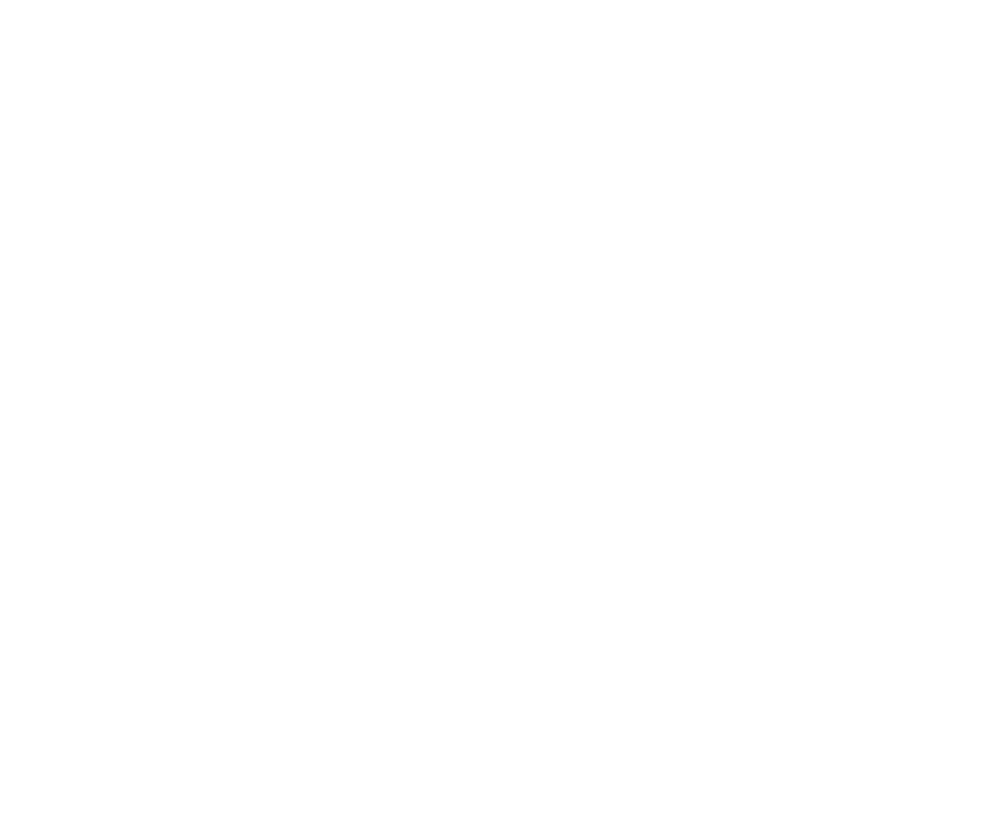
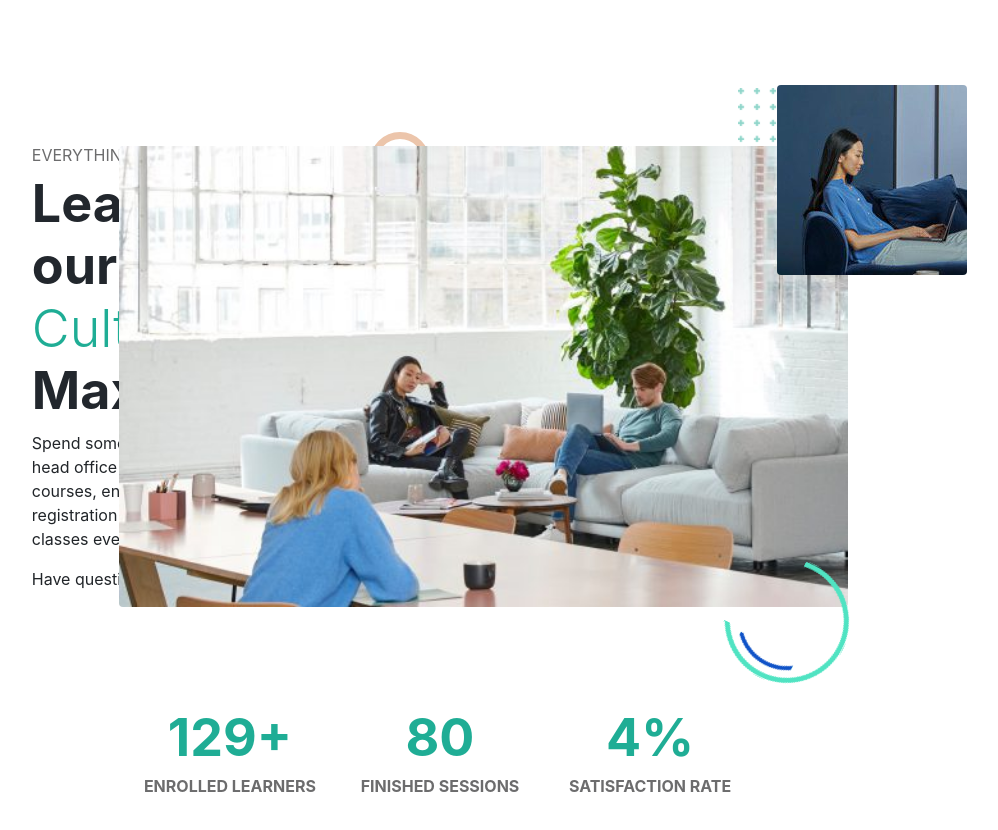
Before and after one commit to LorenzoAriatta/proj-html-vuejs, a Vue app: page / in a window 1280 px wide. Shown: the part 776-1606 px from the top of the page, without its empty margins (200-1198 px from the left). Before the commit the page ends 800 px from the top, so only its background shows below. Built offline with nearby package versions, Linux system fonts and the light colour scheme.

Commit message:
first section complete

```diff
--- a/src/App.vue
+++ b/src/App.vue
@@ -2,18 +2,21 @@
   <div id="app">
     <Header />
     <JumboComponent />
+    <MainCompenent />
   </div>
 </template>
 
 <script>
 import Header from "@/components/Header.vue";
 import JumboComponent from "@/components/JumboComponent.vue";
+import MainCompenent from "@/components/MainComponent.vue";
 
 export default {
   name: "App",
   components: {
     Header,
     JumboComponent,
+    MainCompenent,
   },
 };
 </script>
--- /dev/null
+++ b/src/components/About.vue
@@ -0,0 +1,119 @@
+<template>
+  <div class="la-container flex-column py-5">
+    <div class="row">
+      <div class="txt col-5">
+        <h6>EVERYTHING IN <strong class="fw-bold">MAXCOACH</strong></h6>
+        <h1>
+          Learn about our <span class="span-title">Work Culture</span> at
+          MaxCoach
+        </h1>
+        <p>
+          Spend some time to visit our website or head office and discover our
+          current courses, enrollment precedure, and registration deadline.
+          We're opening new classes every beginning of each month.
+        </p>
+        <p>
+          Have questions?
+          <span
+            ><a class="link" href="#"
+              >Get Free Guide <i class="fa-solid fa-arrow-right-long"></i></a
+          ></span>
+        </p>
+        <div class="circle"></div>
+        <div class="grid">
+          <img src="@/assets/maxcoach-shape-07-150x150.png" alt="#" />
+        </div>
+      </div>
+      <div class="content col-7 d-flex justify-content-end">
+        <img class="rounded" src="@/assets/stock-full-hd-10.jpg" alt="#" />
+        <div class="img-desi">
+          <img class="rounded" src="@/assets/about-us-01.jpg" alt="#" />
+        </div>
+        <div class="round-shape">
+          <img src="@/assets/maxcoach-shape-02.png" alt="#" />
+        </div>
+      </div>
+    </div>
+    <div class="row justify-content-center data">
+      <div class="col-3 text-center">
+        <h1>129+</h1>
+        <h6>ENROLLED LEARNERS</h6>
+      </div>
+      <div class="col-3 text-center">
+        <h1>80</h1>
+        <h6>FINISHED SESSIONS</h6>
+      </div>
+      <div class="col-3 text-center">
+        <h1>4%</h1>
+        <h6>SATISFACTION RATE</h6>
+      </div>
+    </div>
+  </div>
+</template>
+
+<script>
+export default {
+  name: "AboutComp",
+};
+</script>
+
+<style scoped lang="scss">
+.la-container {
+  width: 65%;
+  margin: 0 auto;
+}
+.txt {
+  position: relative;
+}
+.circle {
+  position: absolute;
+  bottom: 90%;
+  left: 100%;
+  height: 60px;
+  width: 60px;
+  background-color: white;
+  border-radius: 50%;
+  border: 7px solid #ecc5ab;
+}
+h6 {
+  font-weight: 400;
+  color: #6c6c6d;
+}
+h1 {
+  color: #22272d;
+  font-size: 52px;
+  font-weight: 700;
+  & .span-title {
+    color: #1fad95;
+    font-weight: 300;
+  }
+}
+.content {
+  position: relative;
+}
+.img-desi {
+  position: absolute;
+  bottom: 72%;
+  left: 83%;
+}
+.grid {
+  position: absolute;
+  left: 205%;
+  bottom: 80%;
+}
+.round-shape {
+  position: absolute;
+  left: 72%;
+  top: 90%;
+}
+.data {
+  margin-top: 100px;
+  & h1 {
+    color: #1fad95;
+    font-weight: 700;
+  }
+  & h6 {
+    font-weight: bold;
+  }
+}
+</style>
--- a/src/components/Header.vue
+++ b/src/components/Header.vue
@@ -83,14 +83,14 @@
   margin-right: 2rem;
   & a {
     text-decoration: none;
-    color: #08427d;
+    color: #22272d;
     font-weight: 500;
   }
 }
 li:after {
   font-family: "FontAwesome";
   content: "\f078";
-  color: #08427d;
+  color: #22272d;
   font-size: 8px;
   margin-left: 5px;
 }
@@ -114,6 +114,10 @@
 }
 .cart {
   position: relative;
+  font-size: 18px;
+}
+.user {
+  font-size: 18px;
 }
 .alert {
   position: absolute;
--- a/src/components/JumboComponent.vue
+++ b/src/components/JumboComponent.vue
@@ -42,9 +42,11 @@
 .tools {
   position: absolute;
   top: 20%;
-  left: 97.4%;
+  left: 97.34%;
   padding: 10px 15px;
   background-color: #fff;
+  border-top-left-radius: 5px;
+  border-bottom-left-radius: 5px;
   & a {
     color: black;
     font-size: 18px;
--- /dev/null
+++ b/src/components/MainComponent.vue
@@ -0,0 +1,23 @@
+<template>
+  <main>
+    <div class="container-fluid">
+      <AboutComp />
+    </div>
+  </main>
+</template>
+
+<script>
+import AboutComp from "@/components/About.vue";
+export default {
+  name: "MainCompenent",
+  components: {
+    AboutComp,
+  },
+};
+</script>
+
+<style scoped lang="scss">
+main {
+  margin: 100px 0;
+}
+</style>
```
Also changed, not shown: src/assets/about-us-01.jpg (renamed from src/assets/about-us-01-ohkia3qg98rq9vg3s0mn2hkflr1migdqdw370qnegc.jpg), src/assets/stock-full-hd-10.jpg (renamed from src/assets/stock-full-hd-10-ohki1ayywq3cqutettrncduujpoaorifqu4relt2ts.jpg).
